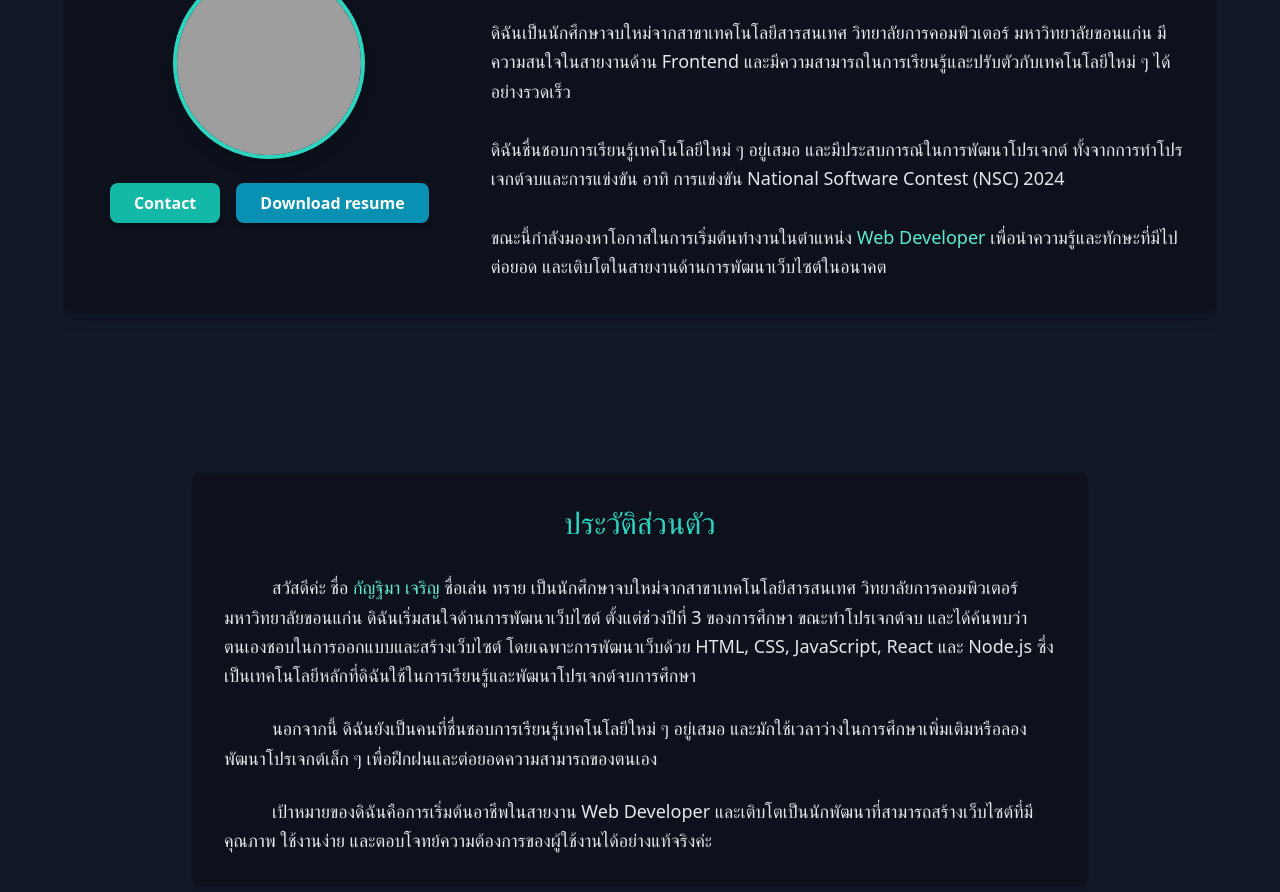
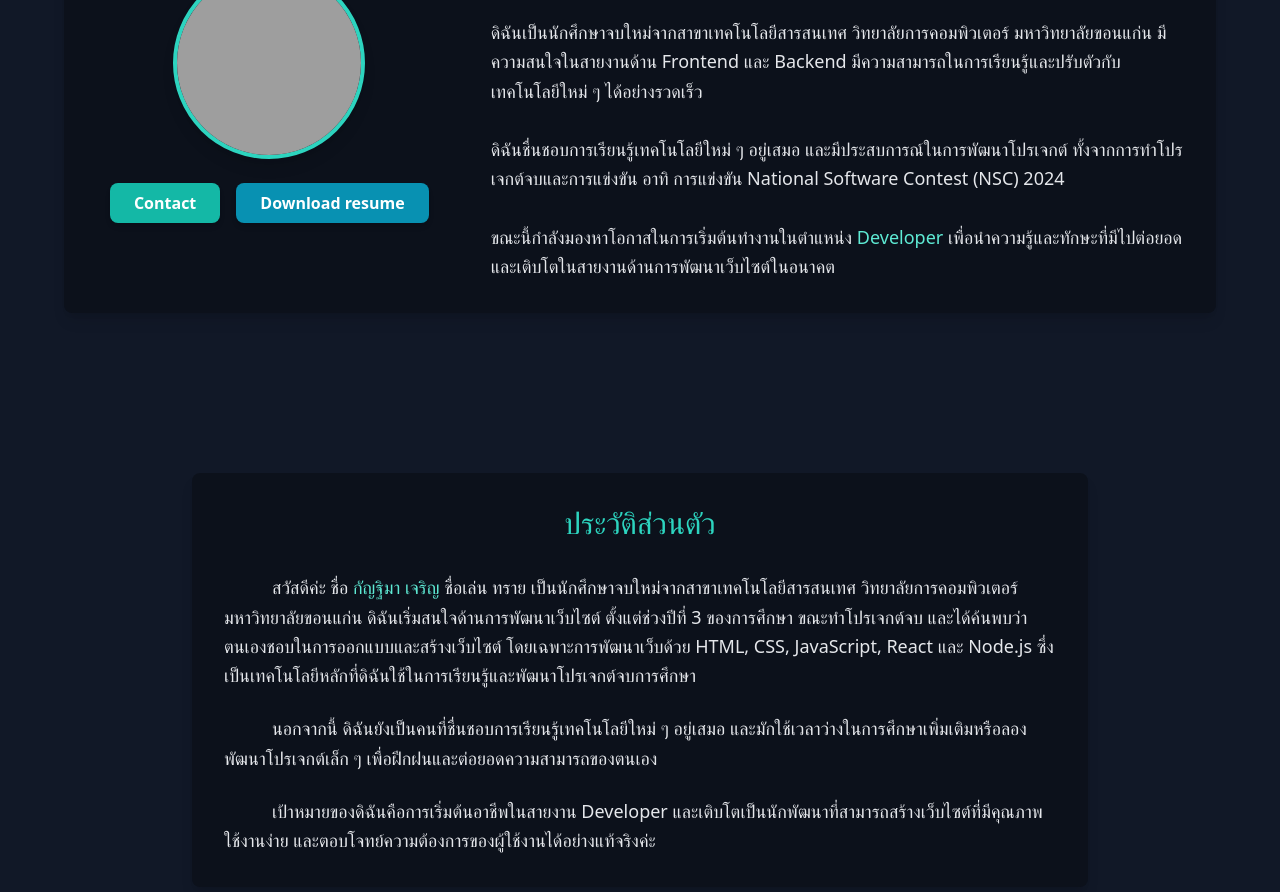
Before and after one commit to irissai/myPortfolio, a website: page index.html in a window 1280 px wide. Shown: the part 314-1206 px from the top of the page. Drawn offline with nearby package versions, Linux system fonts and the light colour scheme; grey boxes are pictures that could not be loaded.

Commit message:
update port

```diff
--- a/index.html
+++ b/index.html
@@ -52,12 +52,12 @@
             <p class="name text-4xl font-thin text-white mb-6">กัญฐิมา เจริญ</p>
             <div class="introduction-detail leading-relaxed text-lg">
                 ดิฉันเป็นนักศึกษาจบใหม่จากสาขาเทคโนโลยีสารสนเทศ วิทยาลัยการคอมพิวเตอร์ มหาวิทยาลัยขอนแก่น มีความสนใจในสายงานด้าน
-                Frontend และมีความสามารถในการเรียนรู้และปรับตัวกับเทคโนโลยีใหม่ ๆ ได้อย่างรวดเร็ว
+                Frontend และ Backend มีความสามารถในการเรียนรู้และปรับตัวกับเทคโนโลยีใหม่ ๆ ได้อย่างรวดเร็ว
                 <br><br>
                 ดิฉันชื่นชอบการเรียนรู้เทคโนโลยีใหม่ ๆ อยู่เสมอ และมีประสบการณ์ในการพัฒนาโปรเจกต์
                 ทั้งจากการทำโปรเจกต์จบและการแข่งขัน อาทิ การแข่งขัน National Software Contest (NSC) 2024
                 <br><br>
-                ขณะนี้กำลังมองหาโอกาสในการเริ่มต้นทำงานในตำแหน่ง <span class="text-teal-300">Web Developer </span>
+                ขณะนี้กำลังมองหาโอกาสในการเริ่มต้นทำงานในตำแหน่ง <span class="text-teal-300">Developer </span>
                 เพื่อนำความรู้และทักษะที่มีไปต่อยอด และเติบโตในสายงานด้านการพัฒนาเว็บไซต์ในอนาคต
             </div>
         </div>
@@ -84,7 +84,7 @@
         </p>
         <br />
         <p class="text-lg leading-relaxed indent-12">
-            เป้าหมายของดิฉันคือการเริ่มต้นอาชีพในสายงาน Web Developer
+            เป้าหมายของดิฉันคือการเริ่มต้นอาชีพในสายงาน Developer
             และเติบโตเป็นนักพัฒนาที่สามารถสร้างเว็บไซต์ที่มีคุณภาพ ใช้งานง่าย และตอบโจทย์ความต้องการของผู้ใช้งานได้อย่างแท้จริงค่ะ
         </p>
     </section>
```
Also changed, not shown: 1 other file.
